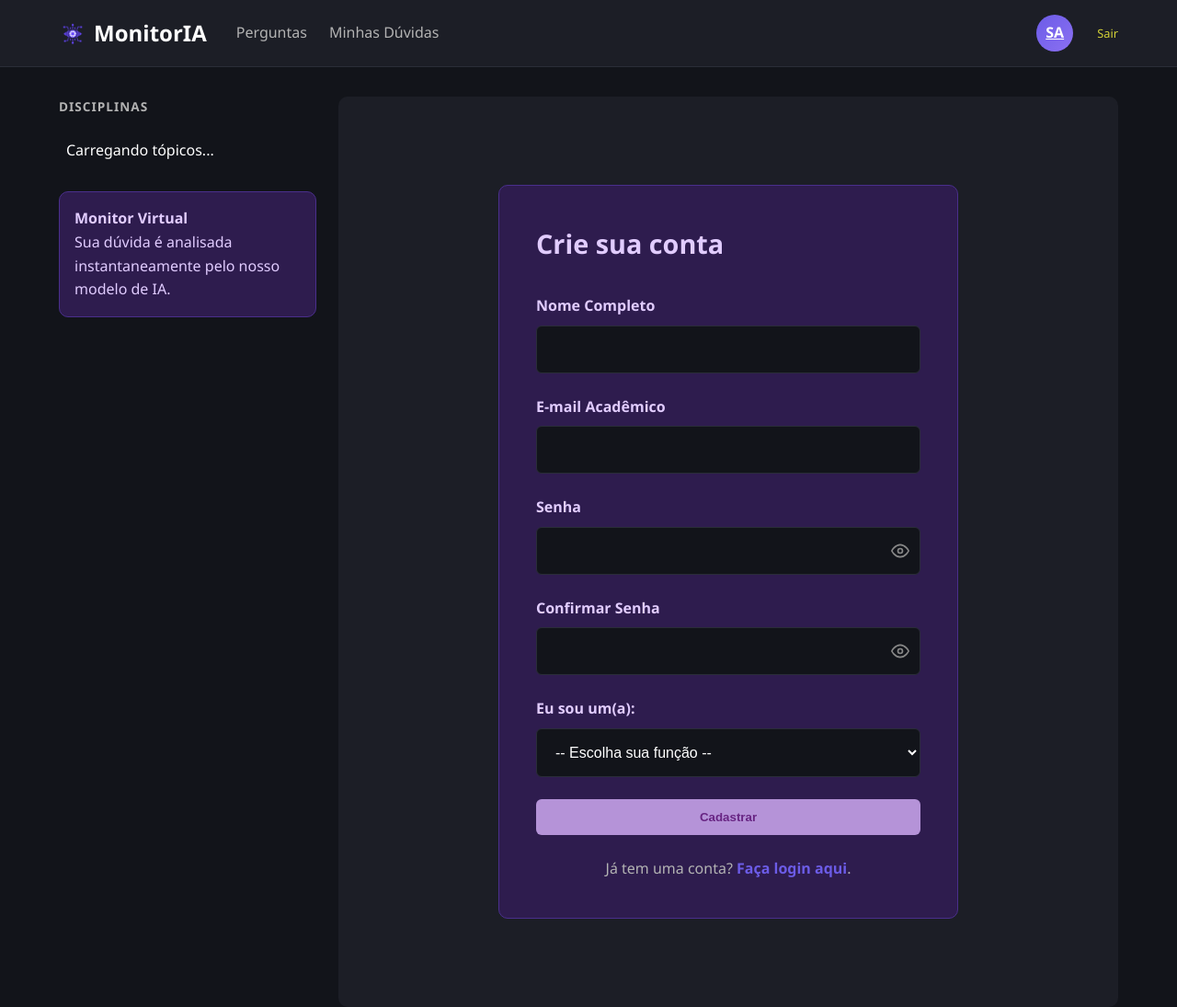
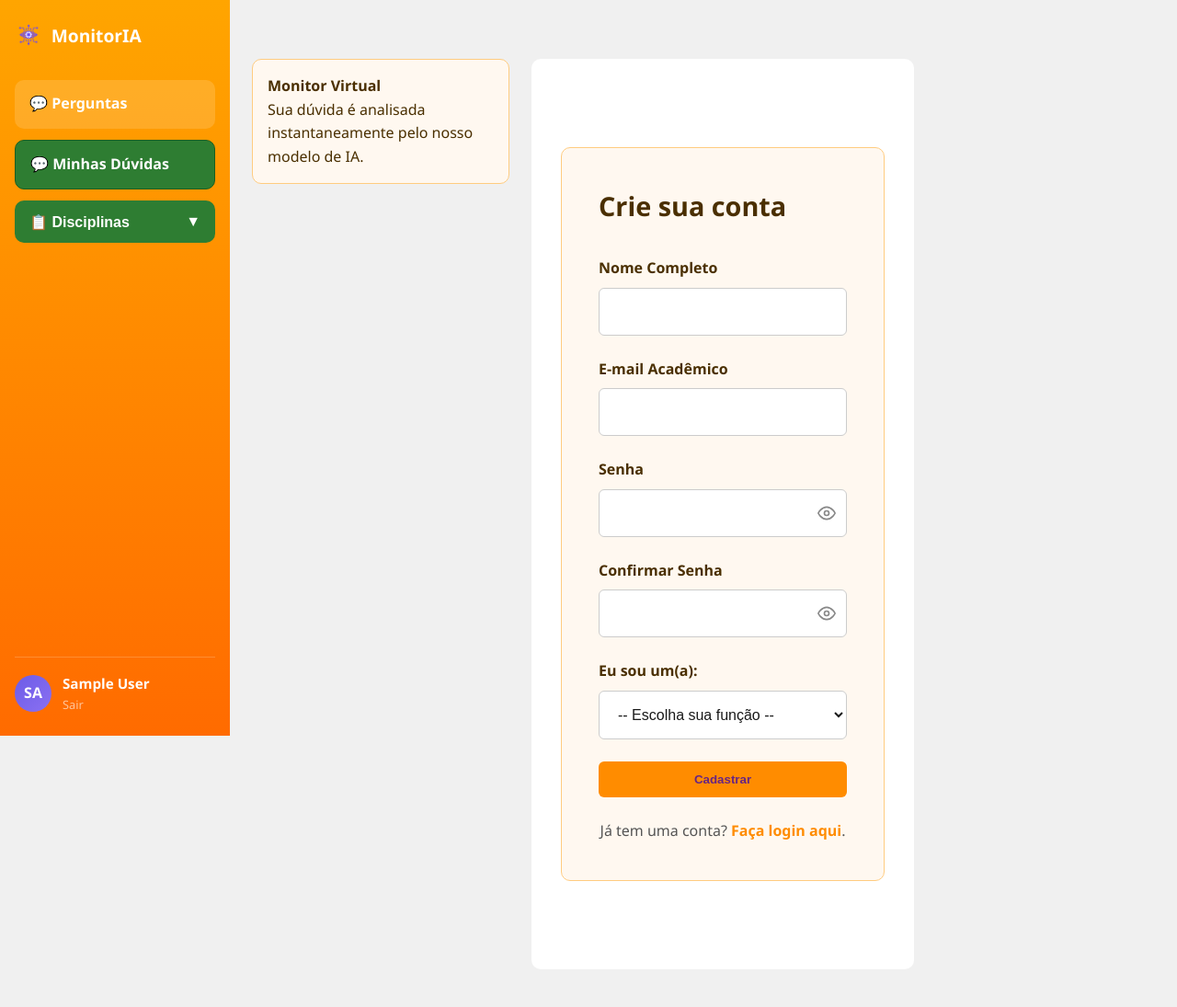
Before and after one commit to Sp4rkjpedro/MonitorIA, a Flask app: page /cadastro in a window 1280 px wide. Shown: the whole page at 92% size. After the commit the page ends 1054 px from the top, so only its background shows below. Run offline with Flask 3, Linux system fonts and the light colour scheme; the visitor is signed in with stand-in values (Sample User, id 1).

Commit message:
alteração do css e html no menu lateral e suas cores, adicionado botão.

```diff
--- a/static/css/estilos.css
+++ b/static/css/estilos.css
@@ -1,19 +1,19 @@
 /* --- VARIÁVEIS DE COR --- */
 :root {
-    --bg-fundo: #12141a;
-    --bg-card: #1c1e26;
-    --bg-ia: #2e1c4e; /* Roxo escuro para a IA */
+    --bg-fundo: #f0f0f0;
+    --bg-card: #ffffff;
+    --bg-ia: #fff8f0;
 
-    --texto-principal: #ffffff;
-    --texto-secundario: #b3b3b3;
-    --texto-ia: #e1ccff; /* Roxo claro para o texto da IA */
+    --texto-principal: #1a1a1a;
+    --texto-secundario: #555555;
+    --texto-ia: #4a2f00;
 
-    --roxo-principal: #6c5ce7;
-    --roxo-hover: #5a4bcf;
-    --roxo-badge: #b593d8; /* Para o ícone da IA */
+    --roxo-principal: #FF8C00;
+    --roxo-hover: #e67e00;
+    --roxo-badge: #FF8C00;
 
-    --verde-resolvido: #4ade80;
-    --laranja-alerta: #d4d236;
+    --verde-resolvido: #2E7D32;
+    --laranja-alerta: #e65100;
 
     --gap-padrao: 1.5rem;
     --raio-padrao: 10px;
@@ -48,16 +48,115 @@ main {
 }
 
 /* --- HEADER --- */
-header {
-    background-color: var(--bg-card);
-    padding: 1rem 0;
-    border-bottom: 1px solid #2a2d38;
+
+/* --- SIDEBAR NAV VERTICAL --- */
+body {
+    display: flex;
+    min-height: 100vh;
 }
 
-header .container {
+.sidebar-nav {
+    width: 250px;
+    min-height: 100vh;
+    background: linear-gradient(180deg, #FFA500 0%, #FF6B00 100%);
     display: flex;
-    justify-content: space-between;
+    flex-direction: column;
+    padding: 1.5rem 1rem;
+    position: fixed;
+    top: 0;
+    left: 0;
+    bottom: 0;
+    z-index: 100;
+}
+
+.sidebar-logo a {
+    display: flex;
     align-items: center;
+    gap: 0.6rem;
+    text-decoration: none;
+    color: white;
+    font-size: 1.2rem;
+    font-weight: bold;
+    margin-bottom: 2rem;
+}
+
+.sidebar-menu {
+    display: flex;
+    flex-direction: column;
+    gap: 0.75rem;
+    flex: 1;
+}
+
+.sidebar-link {
+    display: flex;
+    align-items: center;
+    gap: 0.75rem;
+    padding: 0.85rem 1rem;
+    border-radius: 10px;
+    text-decoration: none;
+    color: white;
+    font-weight: 600;
+    font-size: 1rem;
+    background: rgba(255, 255, 255, 0.15);
+    transition: background 0.2s;
+}
+
+.sidebar-link:hover {
+    background: rgba(255, 255, 255, 0.28);
+}
+
+.sidebar-link-verde {
+    background: #2E7D32;
+    border: 1px solid #1b5e20;
+    color: white;
+}
+
+.sidebar-link-verde:hover {
+    background: #1b5e20;
+}
+
+.sidebar-link-verde:hover {
+    background: rgba(74, 222, 128, 0.4);
+}
+
+.sidebar-footer {
+    border-top: 1px solid rgba(255, 255, 255, 0.2);
+    padding-top: 1rem;
+    margin-top: auto;
+}
+
+.sidebar-user {
+    display: flex;
+    align-items: center;
+    gap: 0.75rem;
+}
+
+.sidebar-user-info {
+    display: flex;
+    flex-direction: column;
+}
+
+.sidebar-user-nome {
+    color: white;
+    font-weight: 600;
+    font-size: 0.95rem;
+}
+
+.sidebar-sair {
+    color: rgba(255, 255, 255, 0.6);
+    font-size: 0.8rem;
+    text-decoration: none;
+}
+
+.sidebar-sair:hover {
+    color: white;
+}
+
+/* Empurra o conteúdo para a direita da sidebar */
+.container {
+    margin-left: 250px !important;
+    max-width: calc(1200px - 250px);
+    padding: 2rem var(--gap-padrao);
 }
 
 .logo {
@@ -190,8 +289,8 @@ nav a.active, nav a:hover {
 
 .form-control {
     padding: 1rem;
-    background-color: #12141a;
-    border: 1px solid #2a2d38;
+    background-color: #ffffff;
+    border: 1px solid #cccccc;
     color: var(--texto-principal);
     border-radius: 6px;
     font-size: 1rem;
@@ -210,12 +309,11 @@ nav a.active, nav a:hover {
 /* --- BOX DA IA --- */
 .box-ia {
     background-color: var(--bg-ia);
-    border: 1px solid #4a2f8c;
+    border: 1px solid #ffcc80;
     border-radius: var(--raio-padrao);
     padding: 1rem;
     color: var(--texto-ia);
 }
-
 .header-ia {
     display: flex;
     align-items: center;
@@ -656,3 +754,42 @@ code {
     font-family: 'Courier New', Courier, monospace;
     font-size: 0.95rem;
 }
+.sidebar-dropdown {
+    display: flex;
+    flex-direction: column;
+    gap: 0.3rem;
+}
+
+.sidebar-dropdown-btn {
+    width: 100%;
+    cursor: pointer;
+    border: none;
+    justify-content: space-between;
+}
+
+.sidebar-dropdown-lista {
+    flex-direction: column;
+    gap: 0.3rem;
+    padding-left: 0.5rem;
+}
+
+.sidebar-dropdown-item {
+    display: block;
+    padding: 0.5rem 0.75rem;
+    border-radius: 8px;
+    text-decoration: none;
+    color: rgba(255,255,255,0.85);
+    font-size: 0.9rem;
+    transition: background 0.2s;
+}
+
+.sidebar-dropdown-item:hover {
+    background: rgba(255,255,255,0.15);
+    color: white;
+}
+
+.sidebar-dropdown-item-ativa {
+    background: rgba(255,255,255,0.25);
+    color: white;
+    font-weight: bold;
+}
--- a/templates/base.html
+++ b/templates/base.html
@@ -8,84 +8,76 @@
     <script src="{{ url_for('static', filename='js/notificacao.js') }}" defer></script>
 </head>
 <body>
-    <header>
-        <div class="container header-top">
-            <div class="header-brand">
-                <div class="logo">
-                    <a href="{{ url_for('auth.dashboard') }}" style="text-decoration: none; color: white; display: flex; align-items: center; gap: 0.5rem;">
-                        <span class="logo-m">
+   <aside class="sidebar-nav">
+    <!-- LOGO -->
+    <div class="sidebar-logo">
+        <a href="{{ url_for('auth.dashboard') }}">
             <img src="{{ url_for('static', filename='imagens/monitor-ia.png') }}" alt="Monitor IA" class="iconemonitor-ia">
-                        </span>
-                        MonitorIA
+            <span>MonitorIA</span>
         </a>
     </div>
-                <nav>
-                    <ul>
-                        <li><a href="{{ url_for('perguntas.base') }}">Perguntas</a></li>
 
-                        <!-- Aparece APENAS para Alunos -->
+    <!-- MENU -->
+    <nav class="sidebar-menu">
+        <a href="{{ url_for('perguntas.base') }}" class="sidebar-link">
+            💬 Perguntas
+        </a>
         {% if session.get('usuario_papel') == 'aluno' %}
-                            <li><a href="{{ url_for('perguntas.minhas_perguntas') }}">Minhas Dúvidas</a></li>
-                        {% endif %}
-                    </ul>
-                </nav>
-            </div>
-
-            <div class="header-acoes">
-                {% if session.get('usuario_id') %}
-                    <!-- INÍCIO: Ações para Usuário Logado -->
-
-                    <!-- Botão de Nova Pergunta APENAS para Alunos -->
-                    {% if session.get('usuario_papel') == 'aluno' %}
-
-                    {% else %}
-                        <!-- Tag indicando que é um monitor logado -->
-                        <span style="color: var(--roxo-principal); margin-right: 15px; font-weight: bold; font-size: 0.9rem;">
-                             <img src="{{ url_for('static', filename='imagens/iconemonitor.png') }}" alt="Monitor IA" class="iconemonitor-ia"> MODO MONITOR
-                        </span>
-                    {% endif %}
-
-                    <a href="{{ url_for('auth.dashboard') }}" class="user-badge" title="Meu Painel">
-                         {{ session.get('usuario_nome')[:2] | upper }}
+            <a href="{{ url_for('perguntas.minhas_perguntas') }}" class="sidebar-link sidebar-link-verde">
+                💬 Minhas Dúvidas
             </a>
-
-                    <a href="{{ url_for('auth.logout') }}" style="margin-left: 10px; color: var(--laranja-alerta); font-size: 0.8rem; text-decoration: none;">Sair</a>
-
-                {% else %}
-                    <!-- INÍCIO: Ações para Usuário Deslogado -->
-                    <a href="{{ url_for('auth.login') }}" class="btn" style="color: white; text-decoration: none;">Entrar</a>
-                    <a href="{{ url_for('auth.cadastro') }}" class="btn btn-roxo">Cadastrar</a>
+           <!-- DISCIPLINAS COM DROPDOWN -->
+            <div class="sidebar-dropdown">
+                <button class="sidebar-link sidebar-link-verde sidebar-dropdown-btn" onclick="toggleDisciplinas()">
+                    📋 Disciplinas <span id="seta-disciplinas">▼</span>
+                </button>
+                <div class="sidebar-dropdown-lista" id="lista-disciplinas" style="display:none;">
+                    {% if disciplinas %}
+                    {% for disc in disciplinas %}
+                        <a href="{{ url_for('perguntas.base') }}?disciplina={{ disc }}"
+                        class="sidebar-dropdown-item {% if request.args.get('disciplina') == disc %}sidebar-dropdown-item-ativa{% endif %}">
+                            {{ disc }}
+                        </a>
+                    {% endfor %}
                 {% endif %}
                 </div>
+            </div>
+        {% endif %}
+        {% if session.get('usuario_papel') == 'monitor' %}
+            <a href="{{ url_for('perguntas.base') }}" class="sidebar-link sidebar-link-verde">
+                <img src="{{ url_for('static', filename='imagens/iconemonitor.png') }}" alt="Monitor" class="iconemonitor-ia"> Modo Monitor
+            </a>
+        {% endif %}
+    </nav>
+
+    <!-- RODAPÉ -->
+    <div class="sidebar-footer">
+        {% if session.get('usuario_id') %}
+            <div class="sidebar-user">
+                <div class="user-badge">{{ session.get('usuario_nome')[:2] | upper }}</div>
+                <div class="sidebar-user-info">
+                    <span class="sidebar-user-nome">{{ session.get('usuario_nome')[:15] }}</span>
+                    <a href="{{ url_for('auth.logout') }}" class="sidebar-sair">Sair</a>
+                </div>
+            </div>
+        {% else %}
+            <a href="{{ url_for('auth.login') }}" class="sidebar-link">Entrar</a>
+            <a href="{{ url_for('auth.cadastro') }}" class="sidebar-link sidebar-link-verde">Cadastrar</a>
+        {% endif %}
     </div>
 
     {% with messages = get_flashed_messages(with_categories=true) %}
         {% if messages %}
             {% for category, message in messages %}
-                           <div class="notificacao notificacao-{{ category }} visivel">
-                                {{ message }}
-                            </div>
+               <div class="notificacao notificacao-{{ category }} visivel">{{ message }}</div>
             {% endfor %}
         {% endif %}
     {% endwith %}
-
-    </header>
+</aside>
 
     <div class="container">
         <main>
          <aside class="sidebar">
-                <section class="sidebar-sessao">
-                    <h3>DISCIPLINAS</h3>
-                    <ul>
-                        {% if disciplinas %}
-                            {% for disc in disciplinas %}
-                                <li><a href="#">{{ disc }}</a></li>
-                            {% endfor %}
-                        {% else %}
-                            <li><a href="#">Carregando tópicos...</a></li>
-                        {% endif %}
-                    </ul>
-                </section>
             <div class="box-ia sidebar-info">
                 <h4>Monitor Virtual</h4>
                 <p>Sua dúvida é analisada instantaneamente pelo nosso modelo de IA.</p>
@@ -98,5 +90,18 @@
             </section>
         </main>
     </div>
+                <script>
+            function toggleDisciplinas() {
+                const lista = document.getElementById('lista-disciplinas');
+                const seta = document.getElementById('seta-disciplinas');
+                if (lista.style.display === 'none') {
+                    lista.style.display = 'flex';
+                    seta.textContent = '▲';
+                } else {
+                    lista.style.display = 'none';
+                    seta.textContent = '▼';
+                }
+            }
+            </script>
 </body>
 </html>
```
Also changed, not shown: controles/rotas_perguntas.py (+11 -1 lines), templates/home.html (+8 -0 lines). Lines whose indentation alone changed are shown as unchanged.
